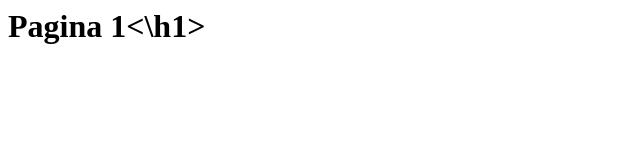
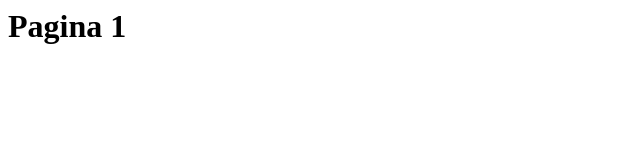
Before and after one commit to DennyMoran/DennyMoran.github.io, a plain HTML site: page index.html in a window 1280 px wide. Shown: the whole page, without its empty margins (0-640 px from the left). Drawn offline with Linux system fonts and the light colour scheme.

Commit message:
Update index.html

```diff
--- a/index.html
+++ b/index.html
@@ -4,6 +4,6 @@
     <title>Mi pagina de prueba</title>
   </head>
   <body>
-    <h1>Pagina 1<\h1>
+    <h1>Pagina 1</h1>
   </body>
 </html>
```
